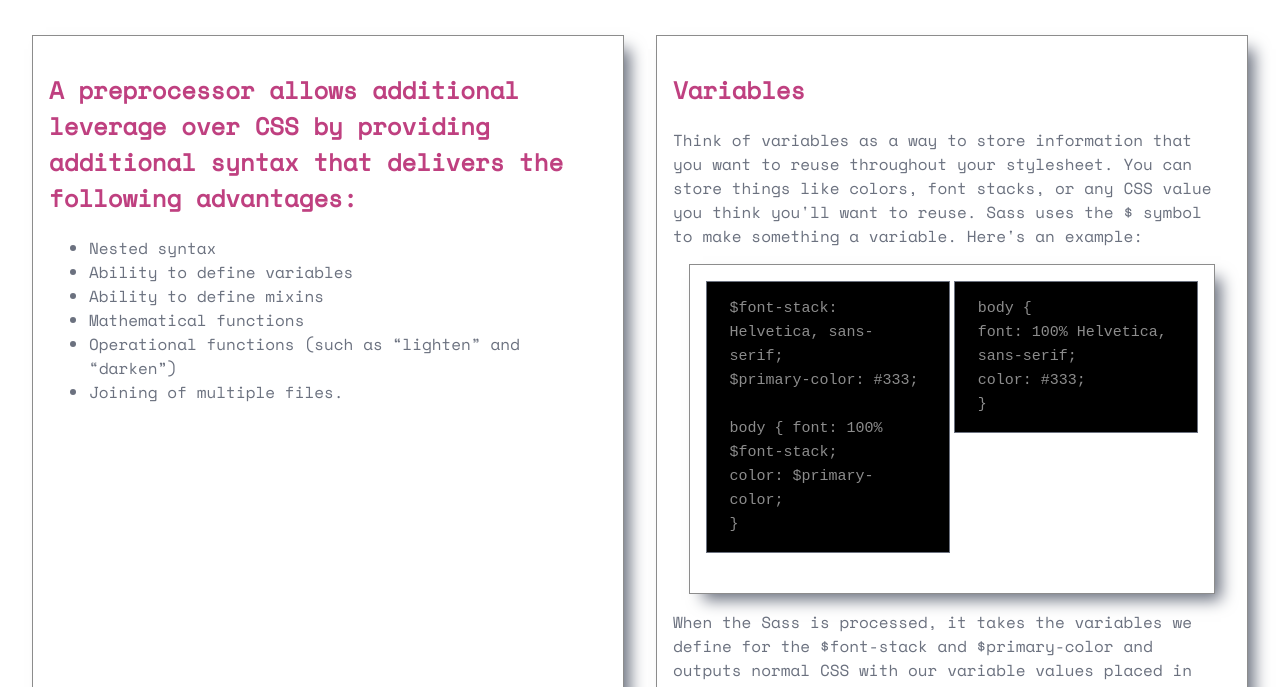
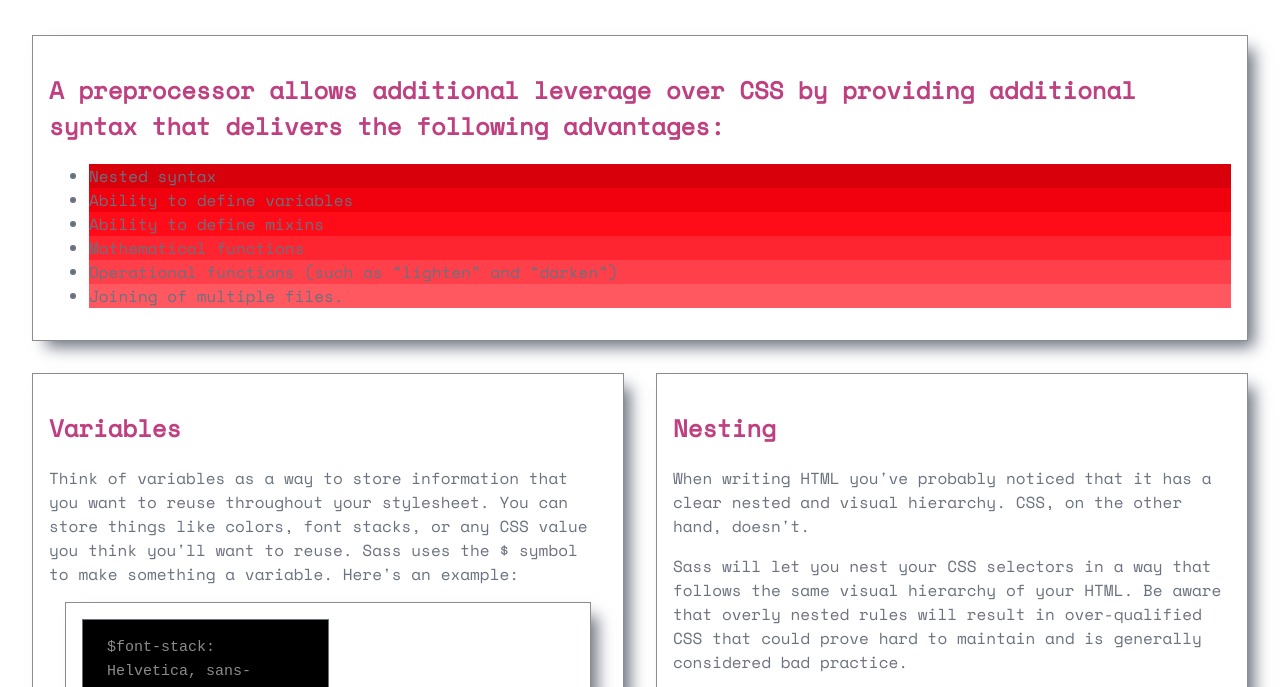
Before and after one commit to st2eve/challenge-sass, a plain HTML site: page src/example.html in a window 1280 px wide. Shown: the part 72-759 px from the top of the page. Drawn offline with nearby package versions, Linux system fonts and the light colour scheme.

Commit message:
modif scss

```diff
--- a/src/example.html
+++ b/src/example.html
@@ -9,7 +9,7 @@
 
     <link href="https://fonts.googleapis.com/css?family=Space+Mono&display=swap" rel="stylesheet">
 
-    <link href="scss/src/css/style.min.css" type="text/css" rel="stylesheet"/>
+    <link href="src/css/style.min.css" type="text/css" rel="stylesheet"/>
 </head>
 <body>
 
--- /dev/null
+++ b/src/scss/_variables.scss
@@ -0,0 +1,10 @@
+$GrisBleu : #6b717f;
+$Blanc : #fff;
+$Rose : #BF4080;
+$GrisF : #8C8C8C;
+$Noir : #000;
+$BCvert : green;
+$BCrouge : red;
+$BCorange : orange;
+$GPad : 16px;
+$base-color: rgb(190, 0, 10);
--- a/src/scss/style.scss
+++ b/src/scss/style.scss
@@ -1,17 +1,16 @@
-$GrisBleu : #6b717f;
-$Blanc : #fff;
-$Rose : #BF4080;
-$GrisF : #8C8C8C;
-$Noir : #000;
-$BCvert : green;
-$BCrouge : red;
-$BCorange : orange;
+@import '_variables.scss';
+
+@mixin shadow {
+    -webkit-box-shadow: 10px 10px 15px -4px $GrisBleu;
+    -moz-box-shadow: 10px 10px 15px -4px $GrisBleu;
+    box-shadow: 10px 10px 15px -4px $GrisBleu;
+}
 
 body {
     font: 100% "Space Mono", monospace;
     color: $GrisBleu;
     margin: 0;
-    padding: 0;
+    padding: $GPad*0;
     background-color: $Blanc;
     overflow-x: hidden;
 
@@ -23,34 +22,39 @@ body {
     }
 
     main {
-        padding: 0 1em;
+        padding: $GPad*0 $GPad;
 
         article{
             display: flex;
             flex-wrap: wrap;
 
+            #selling-points {
+                flex-grow: 2;
+                flex-basis: 100%;
+
+                @for $i from 1 through 6 {
+                    li:nth-child(2n + #{$i}) {
+                      background-color: lighten($base-color, $i * 5%);
+                    }
+                  }
+            }
+
             section{
                 flex-grow: 1;
                 flex-basis: 45%;
                 border: 1px $GrisF solid;
-                -webkit-box-shadow: 10px 10px 15px -4px $GrisBleu;
-                -moz-box-shadow: 10px 10px 15px -4px $GrisBleu;
-                box-shadow: 10px 10px 15px -4px $GrisBleu;
-                padding: 16px;
+                @include shadow;
+                padding: $GPad;
                 margin: 16px;
                 clear: both;
                 overflow: auto;
                 box-sizing: border-box;
 
-                #selling-points {
-                    flex-grow: 2;
-                    flex-basis: 100%;
-                }
-
                 h2{
                     color: $Rose;
                 }
             }
+
             code {
                 background: $Noir;
                 border: 1px solid $GrisBleu;
@@ -62,7 +66,7 @@ body {
                 margin-bottom: 1.6em;
                 max-width: 100%;
                 overflow: auto;
-                padding: 1em 1.5em;
+                padding: $GPad $GPad*1.5;
                 display: block;
                 word-wrap: break-word;
             }
@@ -76,17 +80,23 @@ body {
             }
         }
         .messages {
-                padding: 16px;
+                padding: $GPad;
+
                 .success{
                     border: 1px solid $GrisF;
-                    padding: 16px;
+                    padding: $GPad;
                     color: $Blanc;
                     background-color: $BCvert;
                 }
                 .error{
                     @extend .success;
                     background-color: $BCrouge;
+
+                    &:hover{
+                        background-color: $BCvert;
+                    }
                 }
+
                 .warning{
                     @extend .success;
                     background-color: $BCorange;
@@ -100,7 +110,7 @@ body {
             color: $Rose;
             text-align: center;
             font-size: 1.5em;
-            padding: 32px;
+            padding: $GPad*2;
             margin-bottom: 0px;
         }
     }
```
Also changed, not shown: src/scss/src/css/style.min.css (deleted), src/src/css/style.css, src/src/css/style.min.css (added), 4 other files.
